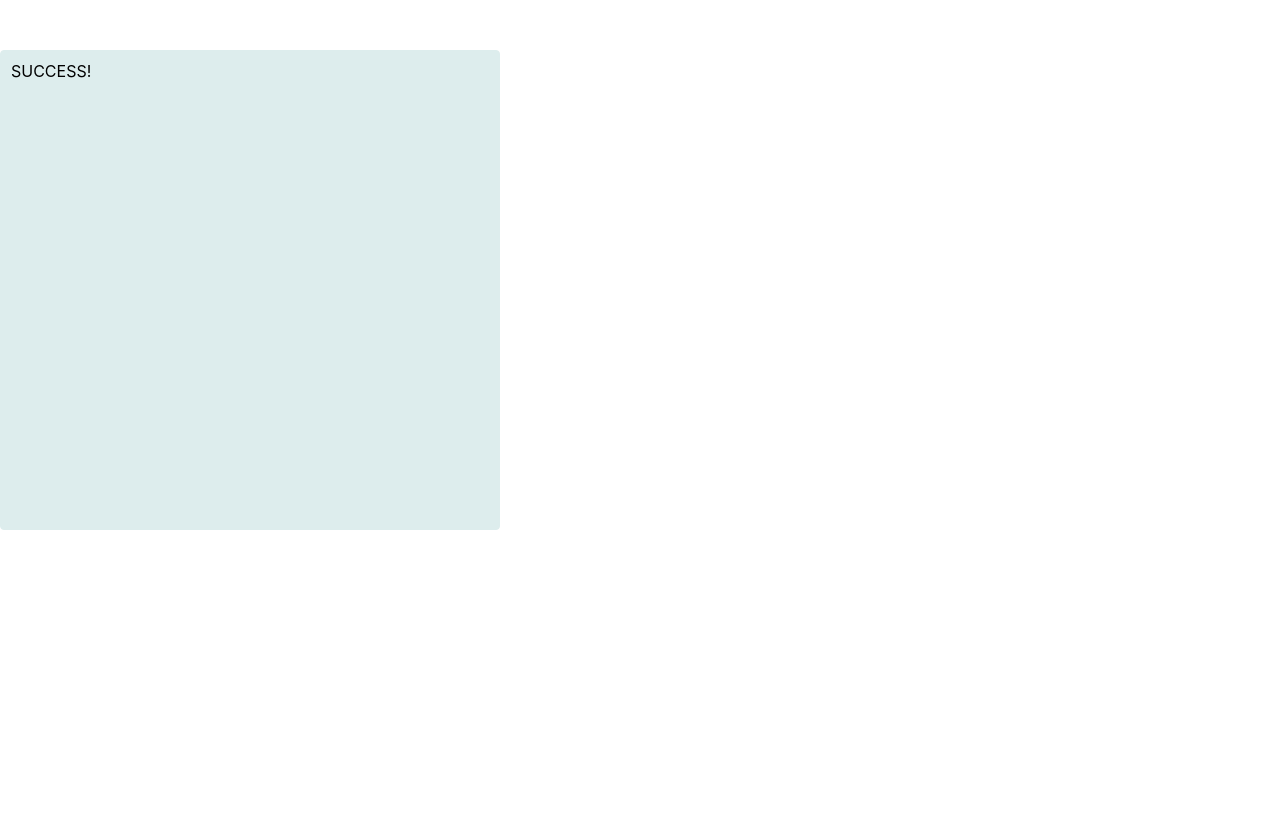
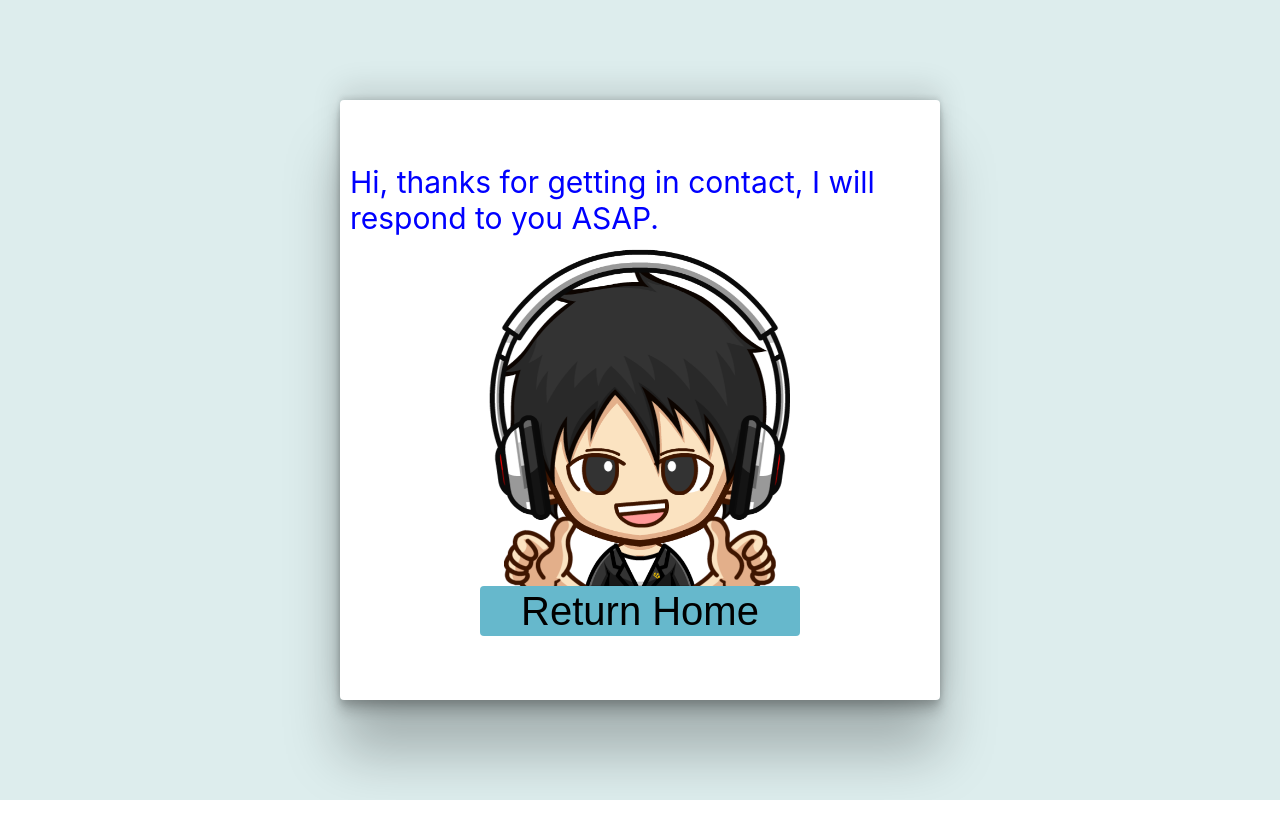
Before and after one commit to Slavi-Svec/portfolio-website-v4, a React (Create React App) app: page /success in a window 1280 px wide. Shown: the top 838 px of the page. After the commit the page ends 800 px from the top, so only its background shows below. Built offline with nearby package versions, Linux system fonts and the light colour scheme; a web font is replaced by a local one.

Commit message:
Add form success

```diff
--- /dev/null
+++ b/src/components/Button/Button.jsx
@@ -0,0 +1,9 @@
+import React from 'react'
+
+const Button = ({ heading, className, onClick }) => (
+  <button className={className} onClick={onClick}>
+    {heading}
+  </button>
+)
+
+export default Button
--- a/src/components/Footer/Footer.jsx
+++ b/src/components/Footer/Footer.jsx
@@ -52,11 +52,7 @@ const Footer = () => (
           target="_blank"
           rel="noreferrer"
         >
-          <Image
-            className="footer-logo"
-            className="footer-logo"
-            src={CodePen}
-          />
+          <Image className="footer-logo" src={CodePen} />
         </a>
       </li>
     </ul>
--- a/src/pages/FormSuccess/FormSuccessPage.jsx
+++ b/src/pages/FormSuccess/FormSuccessPage.jsx
@@ -1,8 +1,26 @@
 import React from 'react'
+import Button from '../../components/Button/Button'
+import Character from '../../images/form-logo-1.png'
+// import Text from '../../components/Text/Text'
+import Image from '../../components/Image/Image'
 import './styles.css'
 
 const FormSuccessPage = () => {
-  return <div className="form-success-container">SUCCESS!</div>
+  return (
+    <section className="form-success-body">
+      <div className="form-success-container">
+        <div className="success-message">
+          Hi, thanks for getting in contact, I will respond to you ASAP.
+        </div>
+        <Image className="success-character" src={Character} />
+        <Button
+          heading="Return Home"
+          className="success-buton"
+          onClick={() => window.open('https://www.slavisvec.com/')}
+        />
+      </div>
+    </section>
+  )
 }
 
 export default FormSuccessPage
--- a/src/pages/FormSuccess/styles.css
+++ b/src/pages/FormSuccess/styles.css
@@ -1,13 +1,93 @@
-body {
+.form-success-body {
   height: 100vh;
+  background-color: #ddeded;
+  display: flex;
+  justify-content: center;
+  align-items: center;
+  flex-direction: column;
 }
 
 .form-success-container {
-  width: 500px;
-  height: 480px;
-  margin-top: 50px;
+  display: flex;
+  justify-content: center;
+  align-items: center;
+  flex-direction: column;
+  width: 600px;
+  height: 600px;
+  margin-top: 20px 0 20px 0;
   padding: 10px;
-  border: 1px solid #ddeded;
-  background: #ddeded;
+  background: white;
   border-radius: 4px;
+  box-shadow: rgba(0, 0, 0, 0.25) 0px 54px 55px,
+    rgba(0, 0, 0, 0.12) 0px -12px 30px, rgba(0, 0, 0, 0.12) 0px 4px 6px,
+    rgba(0, 0, 0, 0.17) 0px 12px 13px, rgba(0, 0, 0, 0.09) 0px -3px 5px;
 }
+
+.success-character {
+  width: 350px;
+}
+
+.success-buton {
+  width: 320px;
+  height: 50px;
+  border-radius: 4px;
+  background-color: #66b8cc;
+  font-size: 40px;
+  color: #000;
+  outline: none;
+  border: none;
+  cursor: pointer;
+}
+.success-buton:hover {
+  color: white;
+}
+
+.success-message {
+  display: flex;
+  justify-content: center;
+  align-items: center;
+  flex-direction: column;
+  font-size: 30px;
+  color: blue;
+  /* margin: 10px 100px 20px 100px; */
+}
+
+a.menu_links {
+  cursor: pointer;
+}
+
+@media screen and (max-width: 768px) {
+  .form-success-container {
+    width: 70%;
+    height: 60%;
+  }
+}
+
+@media screen and (max-width: 540px) {
+  .form-success-container {
+    width: 80%;
+    height: 70%;
+  }
+}
+
+@media screen and (max-width: 414px) {
+  .form-success-container {
+    width: 95%;
+    height: 80%;
+  }
+}
+
+@media screen and (max-width: 320px) {
+  .form-success-container {
+    width: 96%;
+    height: 80%;
+  }
+
+  .success-character {
+    width: 280px;
+  }
+  .success-buton {
+    width: 250px;
+    height: 50px;
+  }
+}
```
Also changed, not shown: src/images/form-logo-1.png (added).
